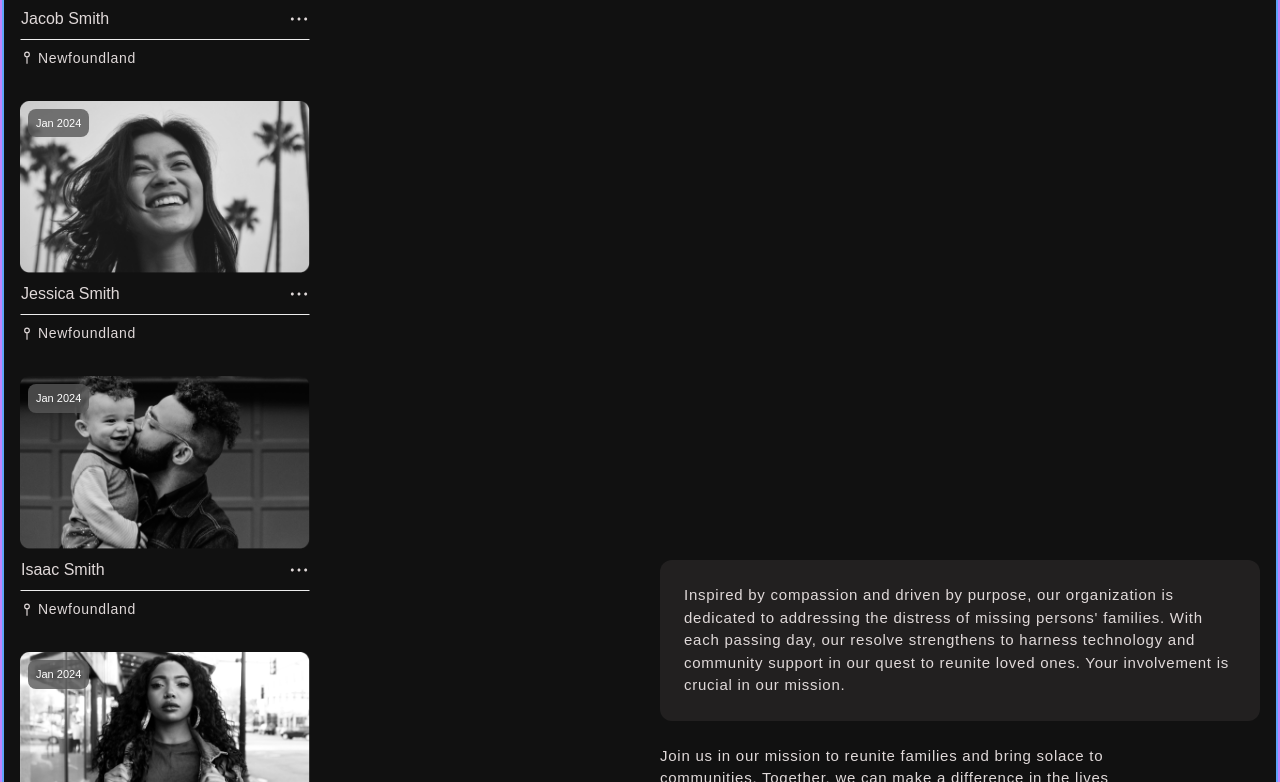
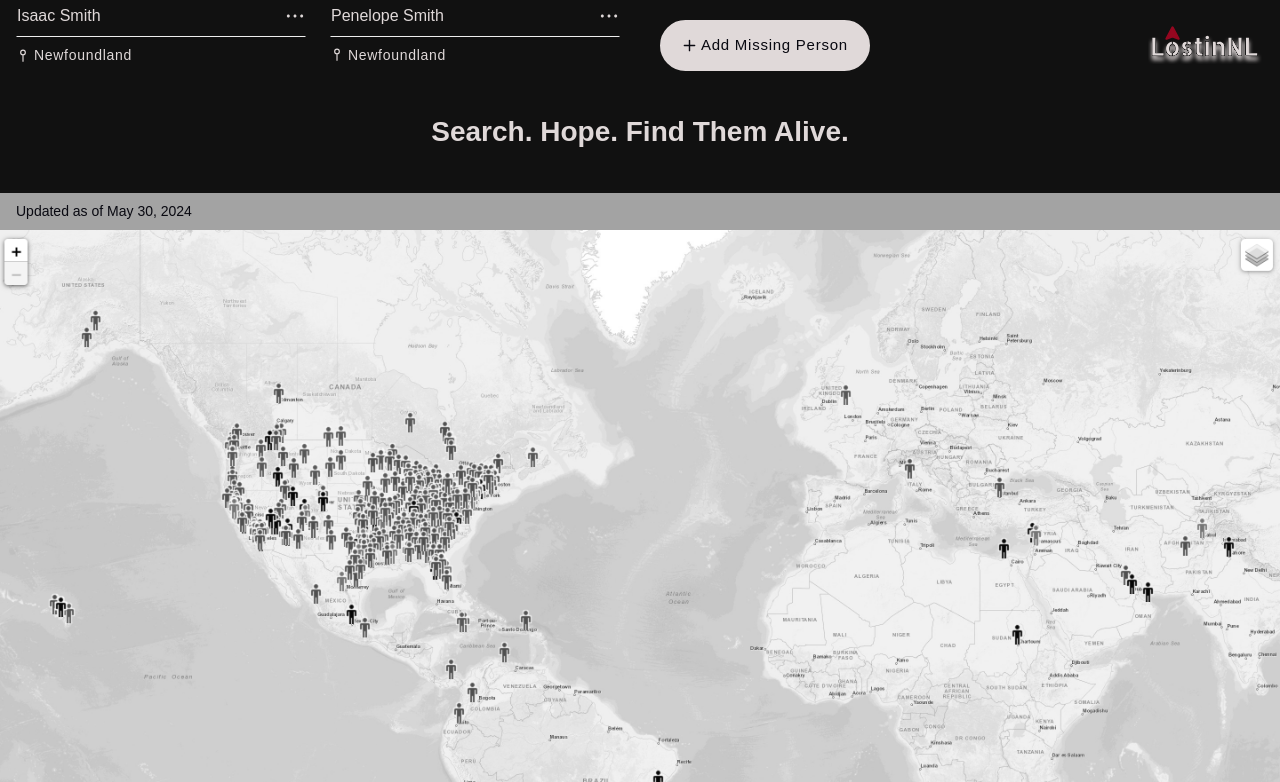
Before and after one commit to joujou144/missing-persons-homepage, a Next.js app: page / in a window 1280 px wide. Shown: the part 2138-2920 px from the top of the page. Built offline with nearby package versions, Linux system fonts and the light colour scheme; a web font is replaced by a local one.

Commit message:
add map section

```diff
--- a/app/globals.css
+++ b/app/globals.css
@@ -49,6 +49,10 @@
 
   .flexStart {
     @apply flex items-center justify-start;
+  }
+
+  .image-grayscale {
+    @apply grayscale transition duration-1000 ease-in-out hover:grayscale-0 hover:brightness-90;
   }
 
   /* FONTS */
--- a/components/MissingPersons.tsx
+++ b/components/MissingPersons.tsx
@@ -19,7 +19,7 @@ const MissingPersons = ({ missing }: MissingPersonProps) => {
             width={300}
             height={50}
             objectFit="contain"
-            className="flex-1 md:w-[250px] lg:w-[240px] xl:w-[290px] grayscale hover:grayscale-0 transition-all"
+            className="flex-1 md:w-[250px] lg:w-[240px] xl:w-[290px] image-grayscale"
           />
           <DatePill createdAt={createdAt} />
           <div className="flexBetween py-2 border-[1px] border-b-gray-10">
--- a/components/Why.tsx
+++ b/components/Why.tsx
@@ -1,6 +1,7 @@
 import {
   CTA_INTRO,
   CTA_TEXT,
+  MAP_DATE,
   MAP_TEXT,
   persons,
   REASONS,
@@ -13,8 +14,8 @@ import MissingPersons from "./MissingPersons";
 
 const Why = () => {
   return (
-    <section className="xl-container border-2 border-purple-400 py-8 lg:py-12">
-      <div className="max-container border-2 border-blue-400">
+    <section className="xl-container relative py-8 lg:py-12">
+      <div className="max-container">
         <div className="mx-4 lg:flex lg:justify-between lg:gap-10">
           <div className="lg:w-1/2 flex flex-col gap-6 lg:justify-between">
             <div className=" bg-cream rounded-xl p-6 flex flex-col text-midnight">
@@ -43,8 +44,22 @@ const Why = () => {
             <MissingPersons missing={persons} />
           </div>
         </div>
-        <p className="text-center my-6 capitalize bold-content">{MAP_TEXT}</p>
+        <p className="text-center capitalize bold-content mt-6 mb-10">
+          {MAP_TEXT}
+        </p>
       </div>
+      <div className="bg-gray-20 content-font text-[14px] py-2 text-midnight">
+        <div className="max-container">
+          <p className="mx-4">{MAP_DATE}</p>
+        </div>
+      </div>
+      <Image
+        src="/map.png"
+        alt="map"
+        width={800}
+        height={50}
+        className="w-full image-grayscale"
+      />
     </section>
   );
 };
--- a/constant/index.ts
+++ b/constant/index.ts
@@ -62,6 +62,9 @@ export const CTA_TEXT =
 
 // MAP TEXT
 export const MAP_TEXT = "Search. Hope. Find them alive.";
+
+// MAP DATE
+export const MAP_DATE = "Updated as of May 30, 2024";
 
 // MISSING PERSONS
 export type PersonProps = {
```
